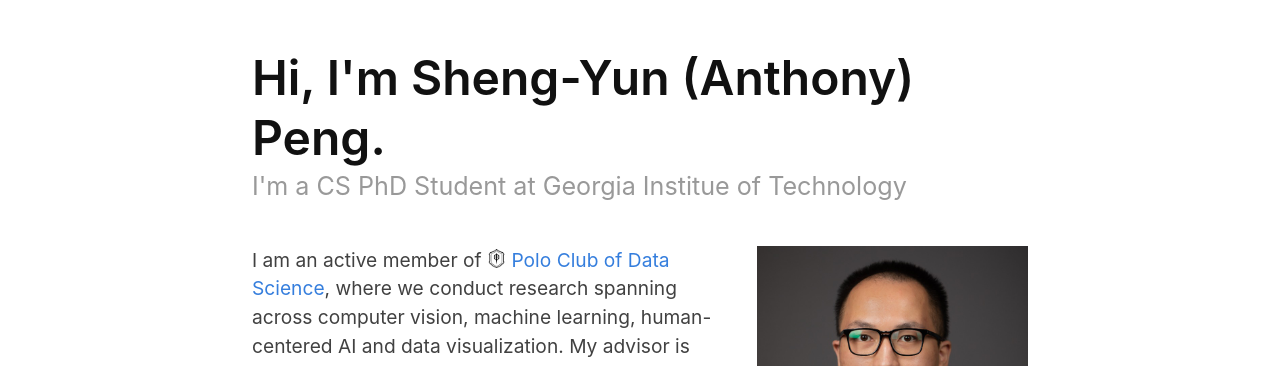
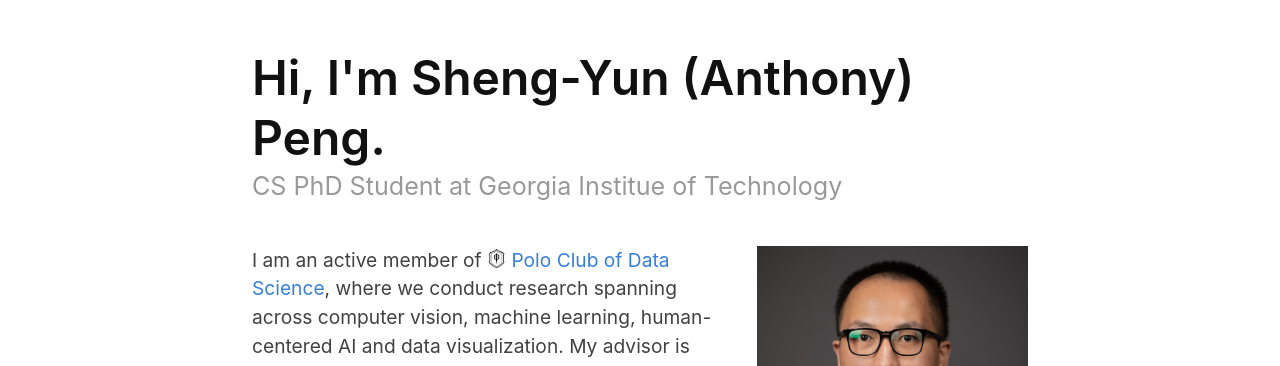
Before and after one commit to nemathahmed/temp_site2, a Jekyll site: the page built from index.markdown, in a window 1280 px wide. Shown: the top 366 px of the page. Built offline with Jekyll 4.4.1, drawn with Linux system fonts in a browser that asks for light colours; nearby versions of some CDN libraries; some web fonts are replaced.

Commit message:
Update intro typo

```diff
--- a/index.markdown
+++ b/index.markdown
@@ -7,7 +7,7 @@ title: Home
 	<div id="intro-title-wrapper" class="intro-left">
 		<h1 id="intro-title">Hi, I'm Sheng-Yun (Anthony) Peng.</h1>
 		<div id="intro-subtitle">
-			I'm a CS PhD Student at Georgia Institue of Technology
+			CS PhD Student at Georgia Institue of Technology
 		</div>
 	</div>
 	<div class="intro-left">
```
